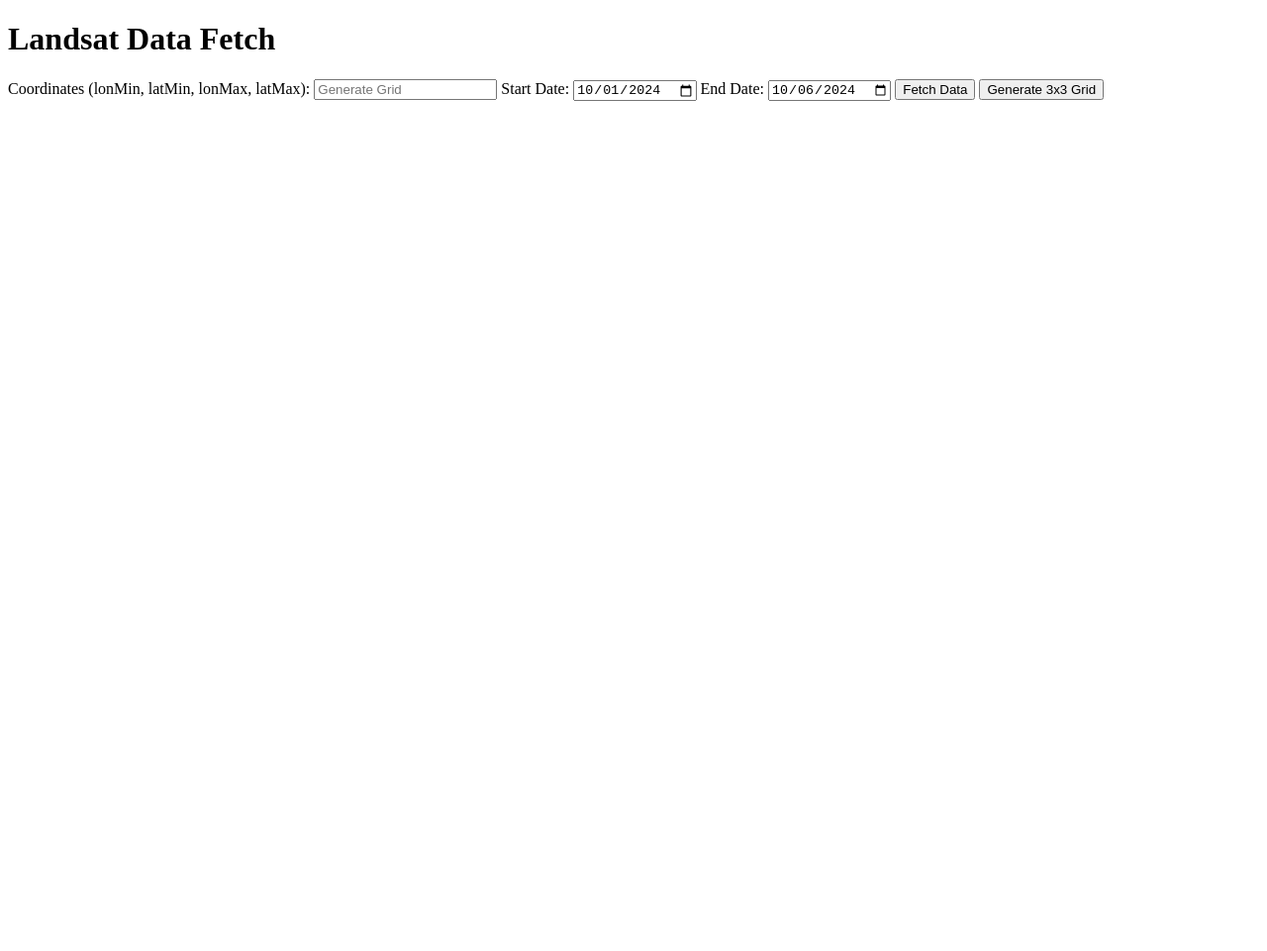
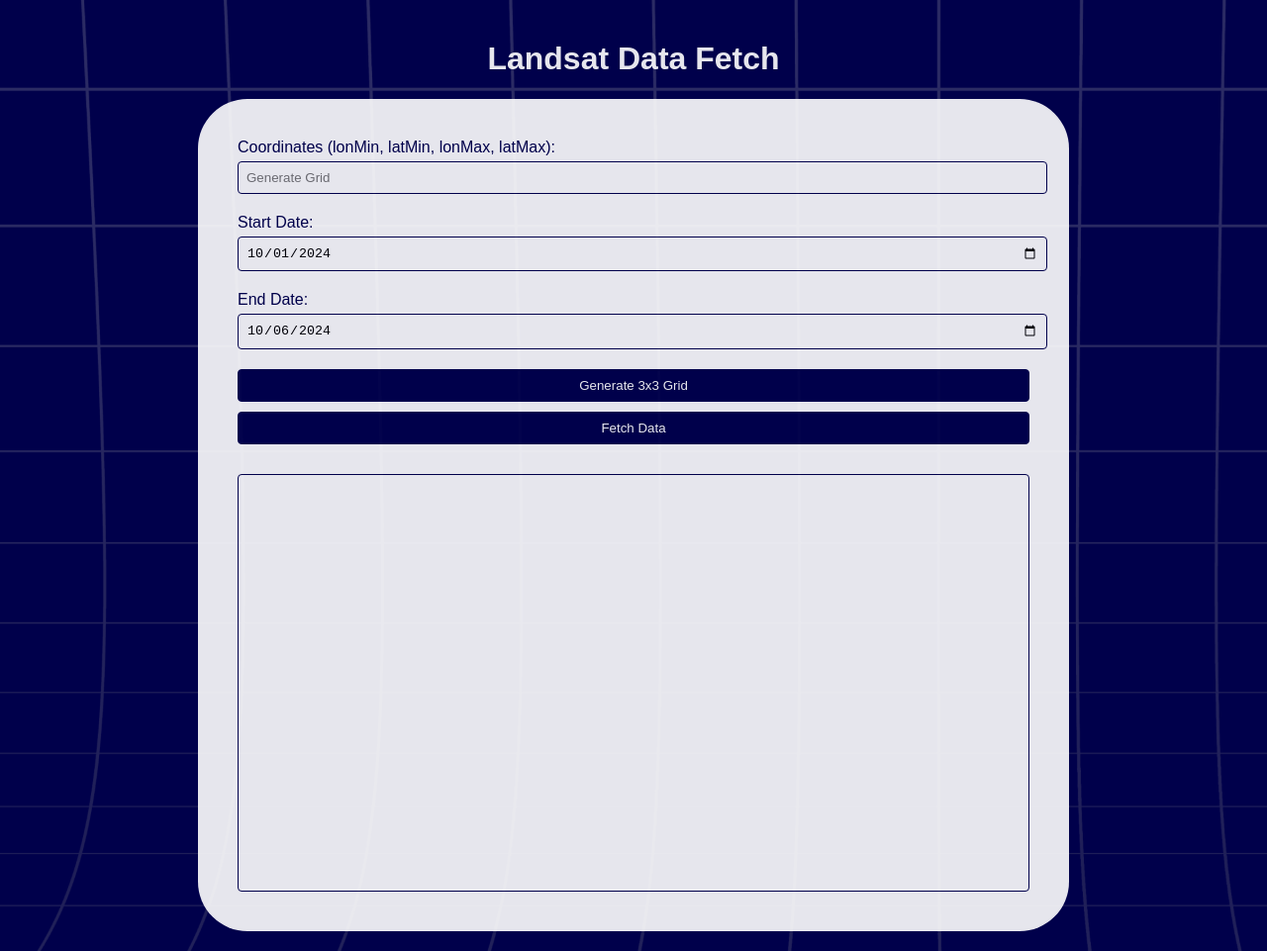
Before and after one commit to XDRONIN/LandSight_Final, a plain HTML site: page earthdata2.html in a window 1280 px wide. Shown: the whole page at 99% size. Before the commit the page ends 800 px from the top, so only its background shows below. Drawn offline with Linux system fonts and the light colour scheme.

Commit message:
style finalize

```diff
--- a/earthdata2.html
+++ b/earthdata2.html
@@ -5,31 +5,106 @@
     <meta name="viewport" content="width=device-width, initial-scale=1.0" />
     <title>Landsat Data Fetch with 3x3 Grid</title>
     <style>
+      body {
+        font-family: Arial, sans-serif;
+
+        background: url("gridd.png") repeat;
+        opacity: 0.9;
+        background-color: #00004b;
+        color: white;
+        margin: 0;
+        padding: 20px;
+        display: flex;
+        flex-direction: column;
+        align-items: center;
+      }
+      h1 {
+        color: white;
+      }
+      .container {
+        background-color: white;
+        color: #00004b;
+        padding: 40px;
+        border-radius: 50px 50px;
+        width: 80%;
+        max-width: 800px;
+      }
+      .input-group {
+        margin-bottom: 10px;
+      }
+      label {
+        display: block;
+        margin-bottom: 5px;
+      }
+      input,
+      button {
+        width: 100%;
+        padding: 8px;
+        margin-bottom: 10px;
+        border: 1px solid #00004b;
+        border-radius: 4px;
+      }
+      button {
+        background-color: #00004b;
+        color: white;
+        cursor: pointer;
+        transition: background-color 0.3s;
+      }
+      button:hover {
+        background-color: #000076;
+      }
+      #output-container {
+        margin-top: 20px;
+        border: 1px solid #00004b;
+        border-radius: 4px;
+        height: 400px;
+        overflow-y: auto;
+        padding: 10px;
+      }
+      #output {
+        color: #00004b;
+      }
       .highlight {
         text-decoration: underline;
-        color: red;
+        color: #00004b;
+        font-weight: bold;
+      }
+      a {
+        color: #00004b;
+      }
+      a:hover {
+        color: #000076;
       }
     </style>
   </head>
   <body>
     <h1>Landsat Data Fetch</h1>
-
+    <div class="container">
       <!-- User Input Section -->
+      <div class="input-group">
         <label for="coordinates"
           >Coordinates (lonMin, latMin, lonMax, latMax):</label
         >
         <input type="text" id="coordinates" placeholder="Generate Grid" />
+      </div>
 
+      <div class="input-group">
         <label for="startDate">Start Date:</label>
         <input type="date" id="startDate" value="2024-10-01" />
+      </div>
 
+      <div class="input-group">
         <label for="endDate">End Date:</label>
         <input type="date" id="endDate" value="2024-10-06" />
+      </div>
 
+      <button id="generateGridButton">Generate 3x3 Grid</button>
       <button id="fetchButton">Fetch Data</button>
-    <button id="generateGridButton">Generate 3x3 Grid</button>
 
+      <div id="output-container">
         <div id="output"></div>
+      </div>
+    </div>
 
     <script>
       // Extract URL parameters and trim latitude and longitude to 3 decimal places
```
Also changed, not shown: TrackerMain.html (+4 -4 lines), mapview.html (+11 -9 lines). Lines whose indentation alone changed are shown as unchanged.
